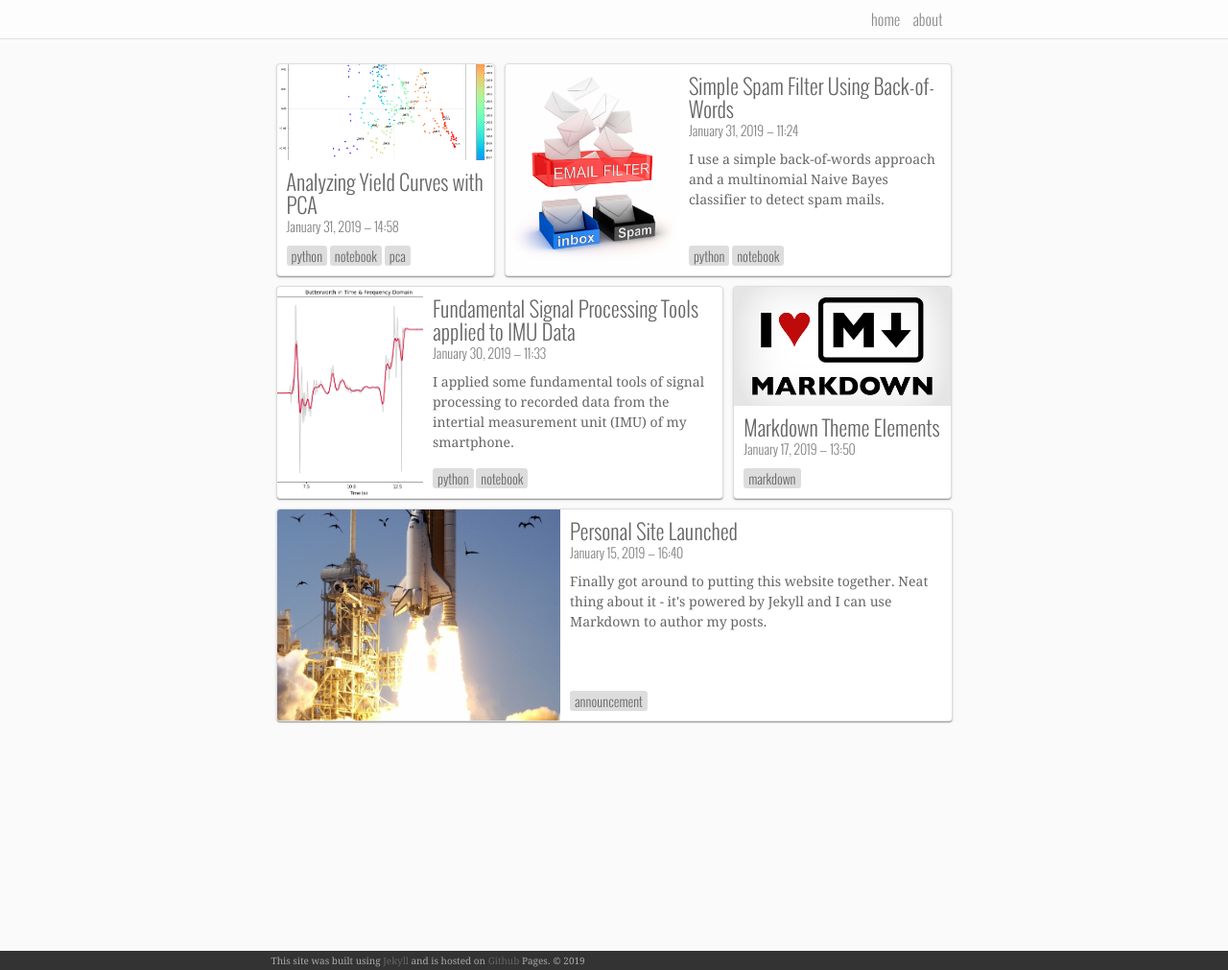
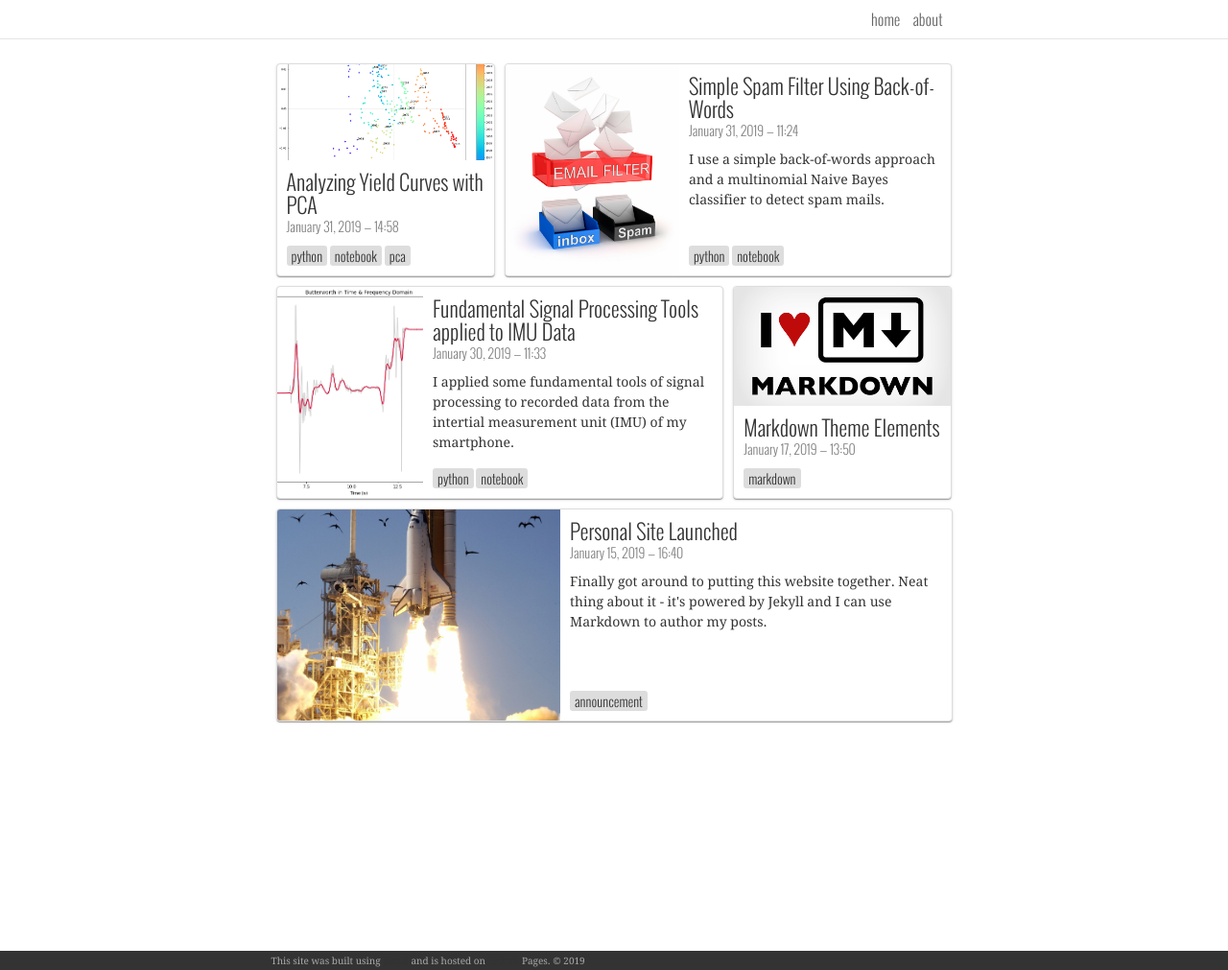
Before and after one commit to radmerti/radmerti.github.io, a Jekyll site: the page built from index.html, in a window 1280 px wide. Shown: the whole page at 96% size. Built offline with Jekyll 4.4.1, drawn with Linux system fonts in a browser that asks for light colours; the list of posts is cut into pages by our own code.

Commit message:
Made hover & active shadows more pronounced. Made all text darker & background lighter (white).

```diff
--- a/css/main.scss
+++ b/css/main.scss
@@ -28,8 +28,8 @@
 
 /* SHADOWS */
 $shadow-default: 0 2px 1px -1px rgba(0,0,0,.2), 0 1px 1px 0 rgba(0,0,0,.14), 0 1px 3px 0 rgba(0,0,0,.12);
-$shadow-hover: 0 3px 1px -2px rgba(0,0,0,.2),0 2px 2px 0 rgba(0,0,0,.14),0 1px 5px 0 rgba(0,0,0,.12);
-$shadow-active: 0 3px 3px -2px rgba(0,0,0,.2),0 3px 4px 0 rgba(0,0,0,.14),0 1px 8px 0 rgba(0,0,0,.12);
+$shadow-hover: 0 3px 3px -2px rgba(0,0,0,.2),0 3px 4px 0 rgba(0,0,0,.14),0 1px 8px 0 rgba(0,0,0,.12);
+$shadow-active: 0 2px 4px -1px rgba(0,0,0,.2),0 4px 5px 0 rgba(0,0,0,.14),0 1px 10px 0 rgba(0,0,0,.12);
 
 /* COLORS  */
 $red:                       #FF3636;
@@ -43,8 +43,8 @@
 $grey-color-dark:           #333;   /* footer */
 $grey-color-light:          #ddd;  /* navigation bar border */
 
-$text-color:                #666;
-$background-color:          #fafafa;
+$text-color:                #333;
+$background-color:          #fff;
 $background-darker:         #f0f0f0;
 $brand-color:               #2a7ae2;
 
```
